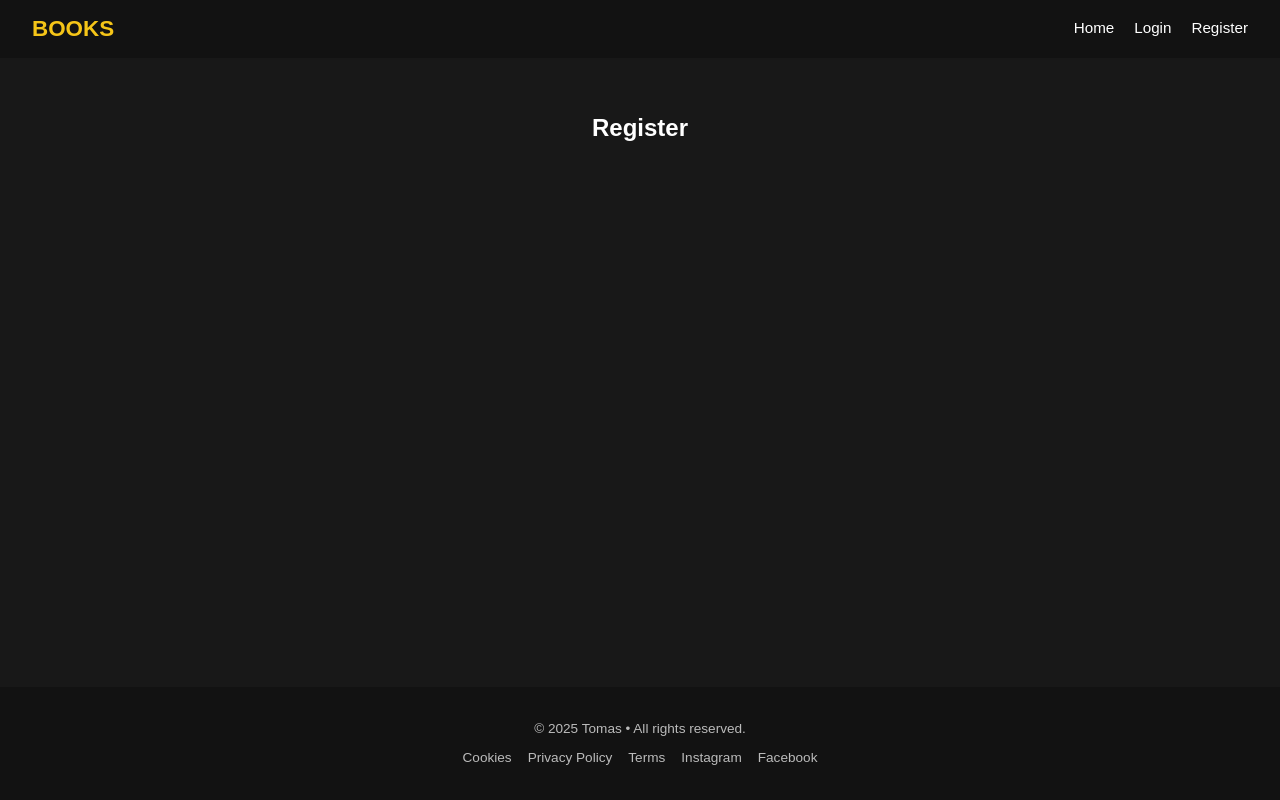
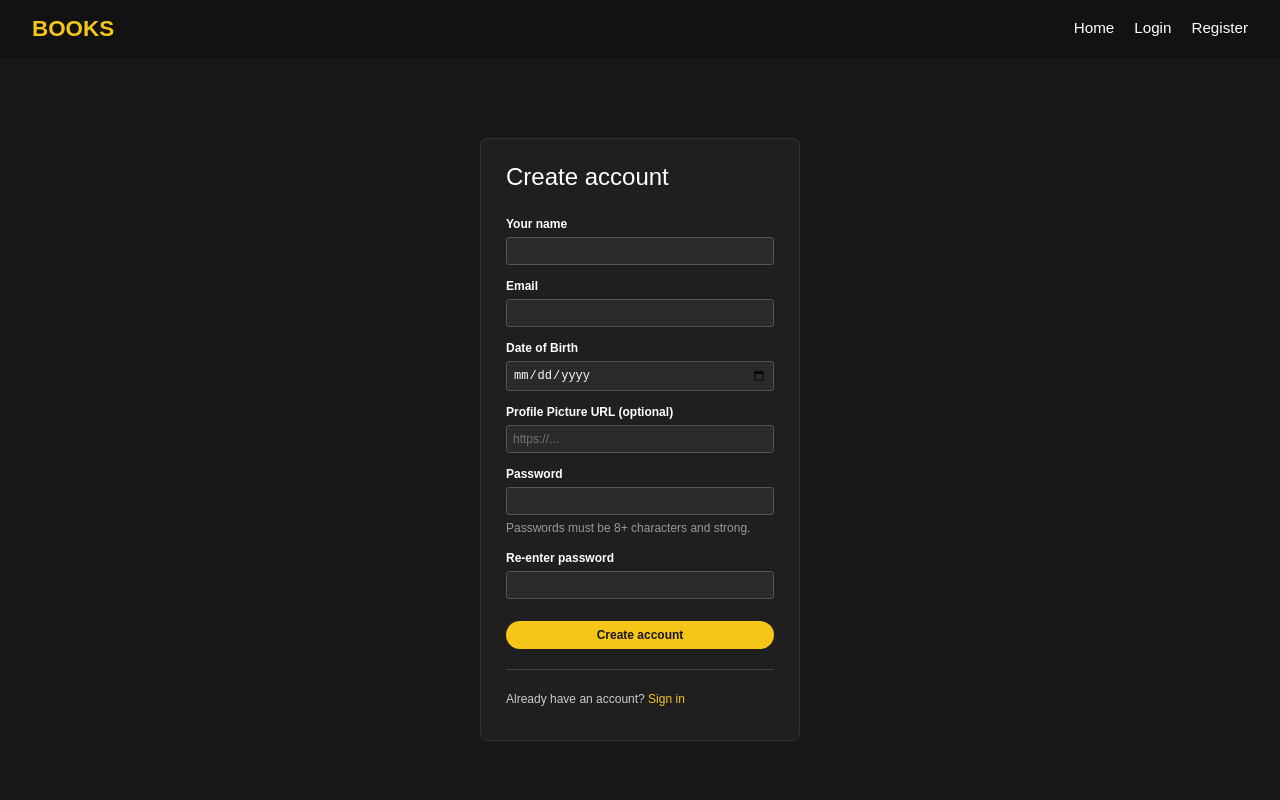
Before and after one commit to tomasbaublys/React_atsiskaitymas, a React (Vite) app: page /register in a window 1280 px wide. Shown: the top 800 px of the page. Built offline with nearby package versions, Linux system fonts and the light colour scheme; data requests are answered from the project's data file.

Commit message:
created Registration page

```diff
--- a/data.json
+++ b/data.json
@@ -17,6 +17,16 @@
       "passwordText": "Tomas123!",
       "dob": "12/08/1979",
       "role": "customer"
+    },
+    {
+      "id": "6418decf-c2fb-4c94-8722-07f29d48e833",
+      "username": "Tomas2",
+      "email": "tomas2@gmail.com",
+      "password": "$2b$10$mDYus/CkYHVSySHsK8F.YeUi6YBj1p4t1bnQFZuCX1XWeOcnW3WmS",
+      "passwordText": "Tomas123!",
+      "profilePicture": "/default-avatar.png",
+      "role": "customer",
+      "dob": "2002-01-01"
     }
   ],
   "books": [
--- a/src/components/pages/Register.tsx
+++ b/src/components/pages/Register.tsx
@@ -1,9 +1,244 @@
+import { Formik, Form, Field, ErrorMessage, FormikHelpers } from 'formik';
+import * as Yup from 'yup';
+import { useContext } from 'react';
+import { useNavigate, Link } from 'react-router';
+import { v4 as generateID } from 'uuid';
+import bcrypt from 'bcryptjs';
+import styled from 'styled-components';
+
+import UsersContext from '../../contexts/UsersContext';
+import { UsersContextTypes, User } from '../../types';
+
+const Page = styled.div`
+  display: flex;
+  flex-direction: column;
+  align-items: center;
+  background-color: #181818;
+  color: white;
+  min-height: 100vh;
+  padding: 3rem 1rem;
+`;
+
+const Card = styled.div`
+  width: 320px;
+  background-color: #1f1f1f;
+  border: 1px solid #333;
+  border-radius: 8px;
+  padding: 20px 25px;
+  color: white;
+`;
+
+const Title = styled.h2`
+  font-weight: 400;
+  margin-top: 0;
+  margin-bottom: 20px;
+  font-size: 1.5rem;
+`;
+
+const FieldWrapper = styled.div`
+  margin-bottom: 12px;
+`;
+
+const Label = styled.label`
+  font-size: 12px;
+  font-weight: bold;
+  display: block;
+  margin-bottom: 4px;
+`;
+
+const StyledField = styled(Field)`
+  width: 100%;
+  padding: 6px;
+  font-size: 12px;
+  background-color: #2a2a2a;
+  color: white;
+  border: 1px solid #555;
+  border-radius: 3px;
+
+  &:focus {
+    outline: none;
+    border-color: #f5c518;
+  }
+`;
+
+const ErrorText = styled.div`
+  font-size: 12px;
+  color: #f56262;
+  margin-top: 4px;
+`;
+
+const InfoText = styled.div`
+  font-size: 12px;
+  color: #999;
+  margin-top: 4px;
+  margin-bottom: 12px;
+`;
+
+const Divider = styled.hr`
+  width: 100%;
+  border: none;
+  border-top: 1px solid #444;
+  margin: 20px 0;
+`;
+
+const SubmitButton = styled.button`
+  background-color: #f5c518;
+  border: none;
+  border-radius: 20px;
+  width: 100%;
+  padding: 7px 0;
+  font-size: 12px;
+  margin-top: 10px;
+  cursor: pointer;
+  font-weight: bold;
+  color: #181818;
+
+  &:hover {
+    background-color: #e2b33c;
+  }
+`;
+
+const BottomText = styled.p`
+  font-size: 12px;
+  margin-top: 16px;
+  color: #ccc;
+`;
+
+const StyledLink = styled(Link)`
+  color: #f5c518;
+  text-decoration: none;
+  font-weight: 500;
+
+  &:hover {
+    text-decoration: underline;
+  }
+`;
+
 const Register = () => {
-    return (
-      <section>
-        <h2>Register</h2>
-      </section>
-    );
-  }
+  const navigate = useNavigate();
+  const { users, dispatch, setLoggedInUser } = useContext(UsersContext) as UsersContextTypes;
 
-  export default Register;
+  const initialValues: InitValues = {
+    username: '',
+    email: '',
+    password: '',
+    passwordRepeat: '',
+    profilePicture: '',
+    dob: '',
+    role: 'customer',
+  };
+
+  const validationSchema = Yup.object({
+    username: Yup.string().min(4).max(20).required('Username is required.'),
+    email: Yup.string().email('Enter a valid email.').required('Email is required.'),
+    password: Yup.string()
+      .matches(
+        /^(?=.*[a-z])(?=.*[A-Z])(?=.*\d)(?=.*[@$!%*?&])[A-Za-z\d@$!%*?&]{8,25}$/,
+        'Must include upper, lower, digit, special char, 8–25 characters.'
+      )
+      .required('Password is required.'),
+    passwordRepeat: Yup.string()
+      .oneOf([Yup.ref('password')], 'Passwords must match.')
+      .required('Please confirm password.'),
+    dob: Yup.string().required('Date of birth is required.'),
+    profilePicture: Yup.string().url('Must be a valid image URL').notRequired(),
+  });
+
+  type InitValues = Omit<User, 'id' | 'passwordText'> & { passwordRepeat: string };
+
+  const handleSubmit = (
+    values: InitValues,
+    { setErrors }: FormikHelpers<InitValues>
+  ) => {
+    const emailExists = users.some((user) => user.email === values.email);
+    const usernameExists = users.some((user) => user.username === values.username);
+
+    if (emailExists || usernameExists) {
+      setErrors({
+        ...(emailExists ? { email: 'Email already exists.' } : {}),
+        ...(usernameExists ? { username: 'Username already exists.' } : {}),
+      });
+      return;
+    }
+
+    const newUser: User = {
+      id: generateID(),
+      username: values.username,
+      email: values.email,
+      password: bcrypt.hashSync(values.password, 10),
+      passwordText: values.password,
+      profilePicture: values.profilePicture || '/default-avatar.png',
+      role: 'customer',
+      dob: values.dob,
+    };
+
+    dispatch({ type: 'addUser', newUser });
+    setLoggedInUser(newUser);
+    localStorage.setItem('loggedInUser', JSON.stringify(newUser));
+    navigate('/');
+  };
+
+  return (
+    <Page>
+      <Card>
+        <Title>Create account</Title>
+        <Formik
+          initialValues={initialValues}
+          validationSchema={validationSchema}
+          onSubmit={handleSubmit}
+        >
+          {() => (
+            <Form>
+              <FieldWrapper>
+                <Label htmlFor="username">Your name</Label>
+                <StyledField name="username" type="text"/>
+                <ErrorMessage name="username" component={ErrorText} />
+              </FieldWrapper>
+
+              <FieldWrapper>
+                <Label htmlFor="email">Email</Label>
+                <StyledField name="email" type="email" />
+                <ErrorMessage name="email" component={ErrorText} />
+              </FieldWrapper>
+
+              <FieldWrapper>
+                <Label htmlFor="dob">Date of Birth</Label>
+                <StyledField name="dob" type="date" />
+                <ErrorMessage name="dob" component={ErrorText} />
+              </FieldWrapper>
+
+              <FieldWrapper>
+                <Label htmlFor="profilePicture">Profile Picture URL (optional)</Label>
+                <StyledField name="profilePicture" type="url" placeholder="https://..." />
+                <ErrorMessage name="profilePicture" component={ErrorText} />
+              </FieldWrapper>
+
+              <FieldWrapper>
+                <Label htmlFor="password">Password</Label>
+                <StyledField name="password" type="password" />
+                <ErrorMessage name="password" component={ErrorText} />
+                <InfoText>Passwords must be 8+ characters and strong.</InfoText>
+              </FieldWrapper>
+
+              <FieldWrapper>
+                <Label htmlFor="passwordRepeat">Re-enter password</Label>
+                <StyledField name="passwordRepeat" type="password" />
+                <ErrorMessage name="passwordRepeat" component={ErrorText} />
+              </FieldWrapper>
+
+              <SubmitButton type="submit">Create account</SubmitButton>
+
+              <Divider />
+
+              <BottomText>
+                Already have an account? <StyledLink to="/login">Sign in</StyledLink>
+              </BottomText>
+            </Form>
+          )}
+        </Formik>
+      </Card>
+    </Page>
+  );
+};
+
+export default Register;
--- a/src/types.ts
+++ b/src/types.ts
@@ -5,6 +5,7 @@ export type User = {
   password: string;
   passwordText: string;
   profilePicture?: string;
+  dob: string;
   role: 'customer' | 'admin';
 };
 export type ChildrenProp = {
```
Also changed, not shown: src/contexts/BooksContext.tsx (added).
